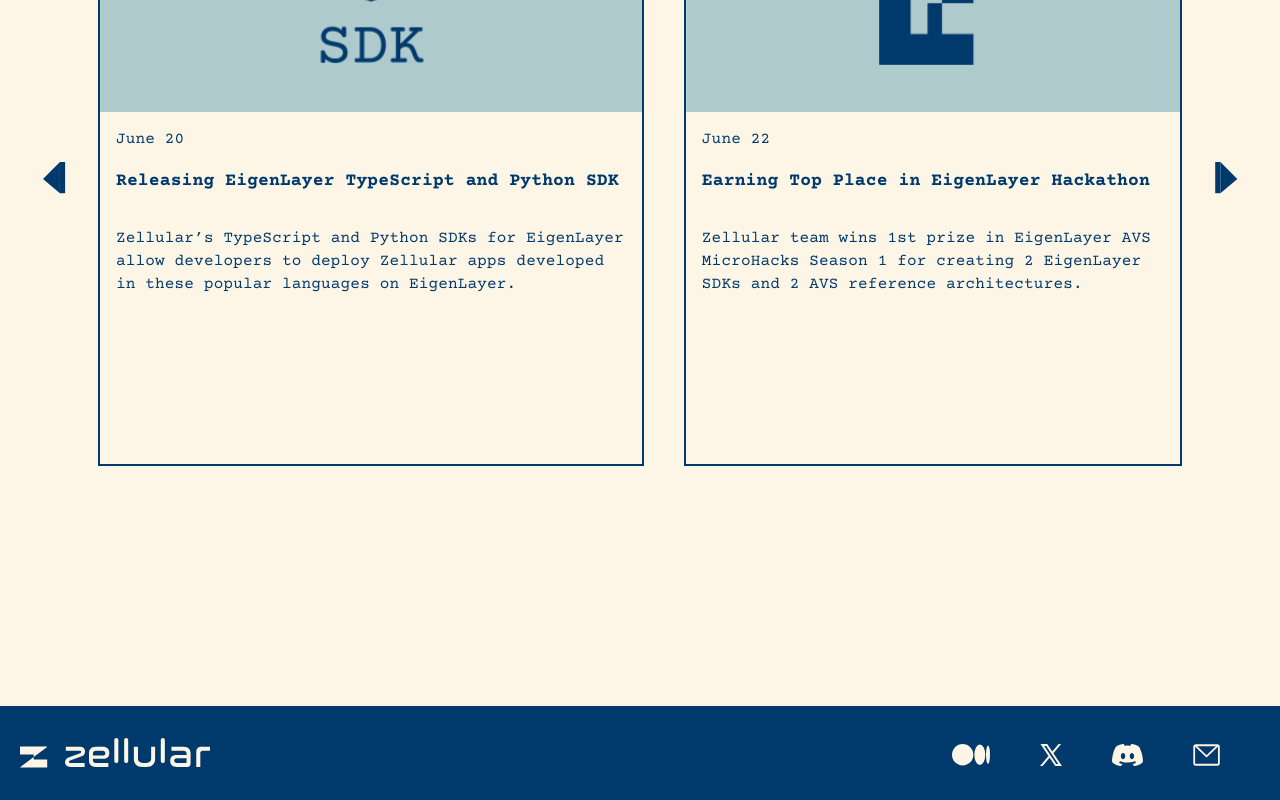
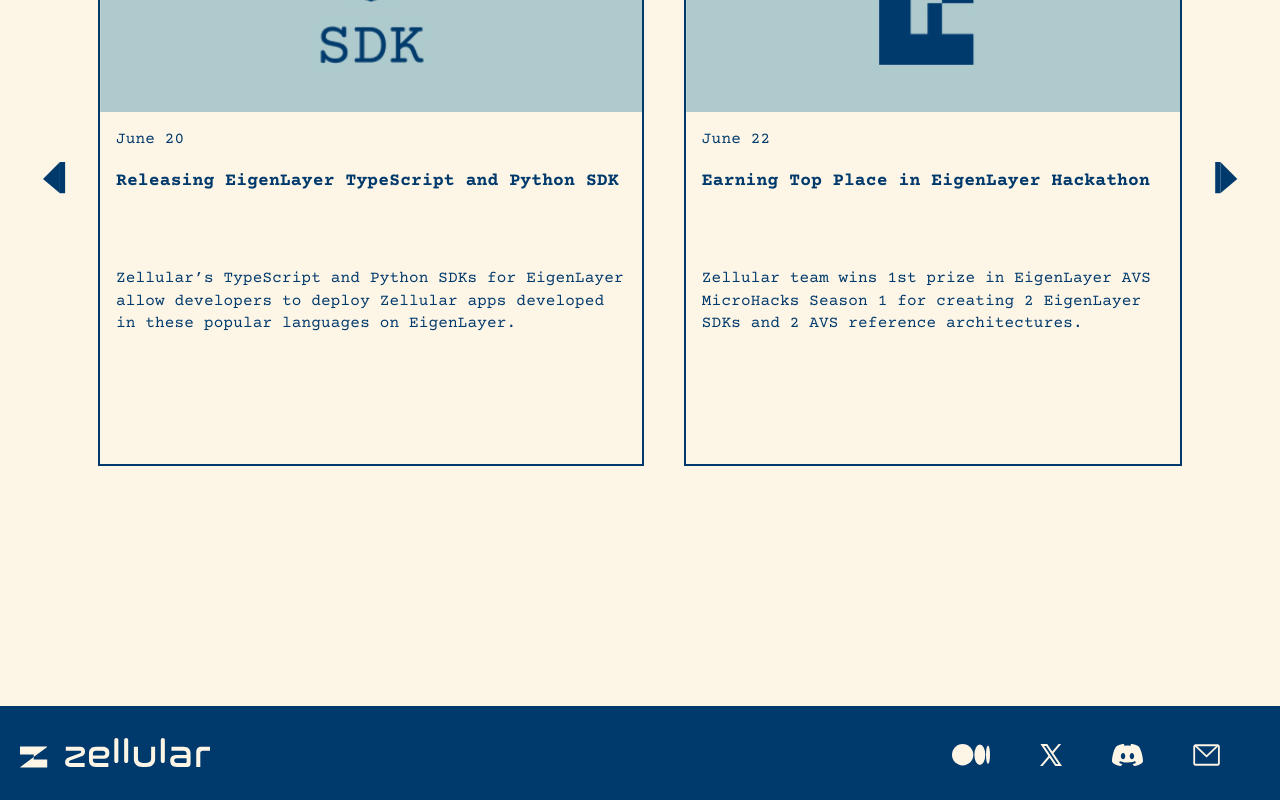
Before and after one commit to AzamHosseinian/Zellular-Ui, a React (Vite) app: page / in a window 1280 px wide. Shown: the part 3473-4273 px from the top of the page. Built offline with nearby package versions, Linux system fonts and the light colour scheme.

Commit message:
fixed text style

```diff
--- a/src/components/NewsSection.jsx
+++ b/src/components/NewsSection.jsx
@@ -145,6 +145,9 @@
                   <Typography
                     variant="h6"
                     sx={{
+                      marginBottom: isTablet ? "20px" : "40px",
+                      height: "80px",
+                      minHeight: "20px",
                       color: "#003A6C",
                       fontFamily: "Courier Prime Bold",
                       textAlign: "left",
@@ -159,7 +162,7 @@
                       color: "#003A6C",
                       fontFamily: "Courier Prime",
                       textAlign: "left",
-                      marginTop: "32px",
+                      // marginTop: "32px",
                       fontSize: isMobile ? "16px" : isTablet ? "16px" : "20px",
                     }}
                   >
```
